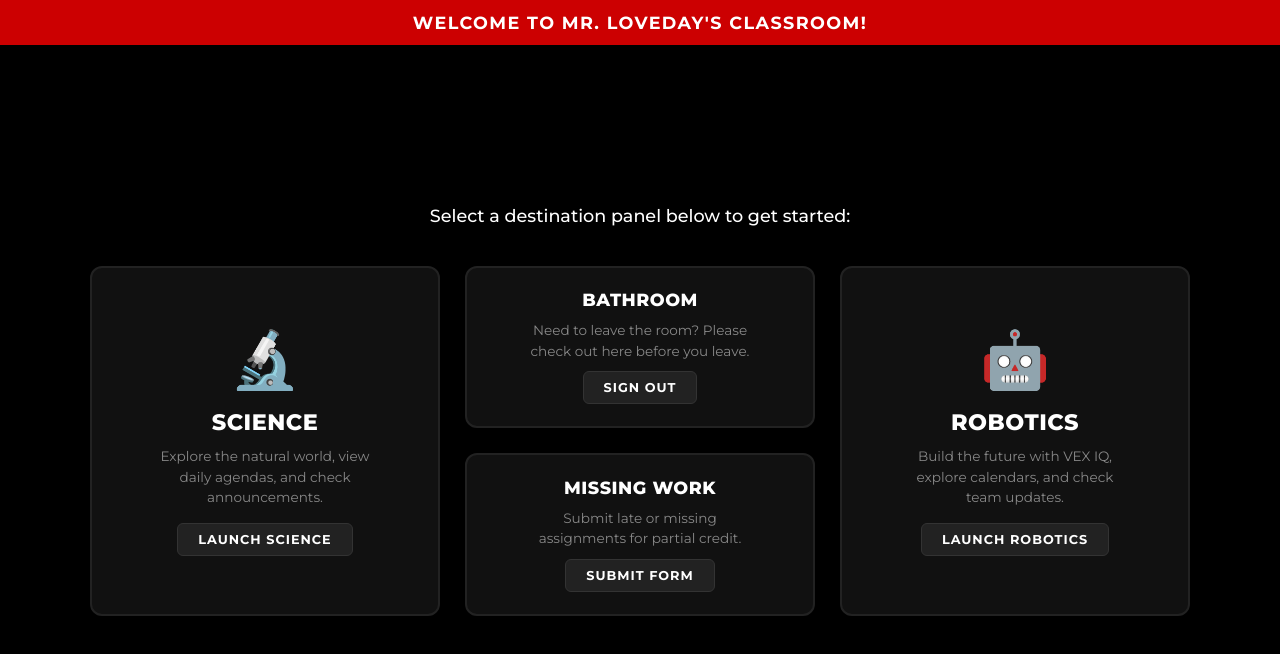
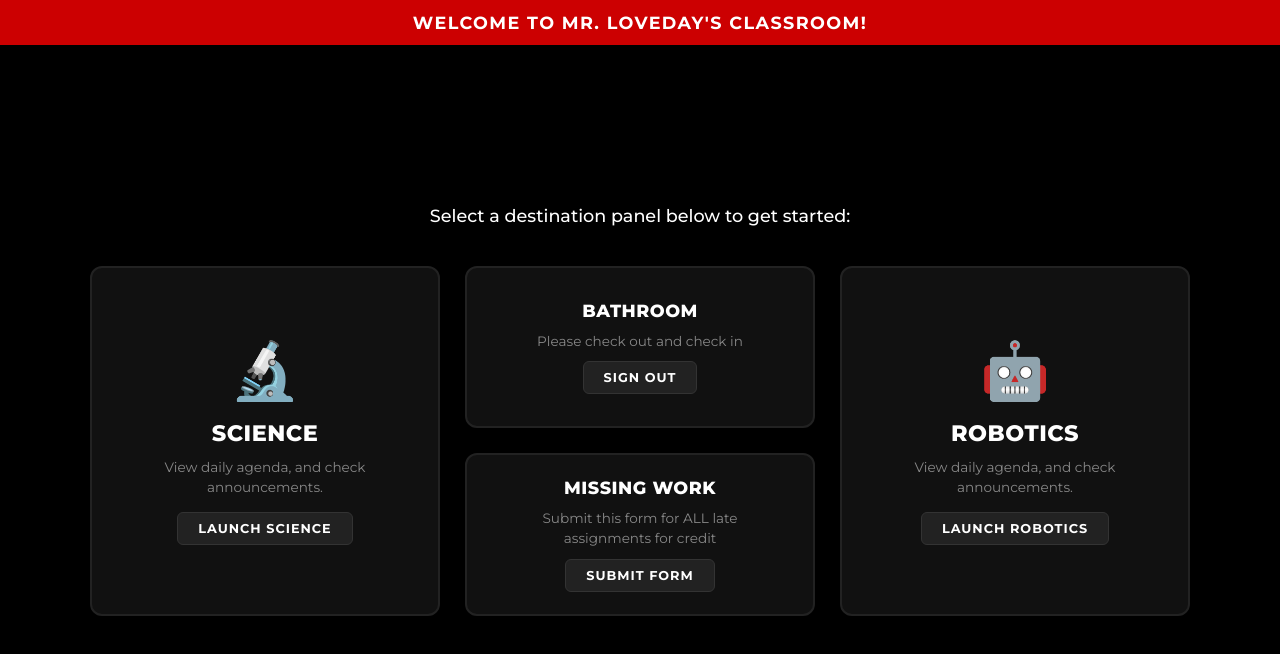
Before and after one commit to ericloveday/landing, a plain HTML site: page index.html in a window 1280 px wide. Drawn offline with Linux system fonts and the light colour scheme.

Commit message:
Update index.html

```diff
--- a/index.html
+++ b/index.html
@@ -226,7 +226,7 @@
         <a href="https://sites.google.com/cornerstonek12.org/7thgradescience26-27/home-page" class="card science-card">
             <div class="icon">🔬</div>
             <h2>Science</h2>
-            <p>Explore the natural world, view daily agendas, and check announcements.</p>
+            <p>View daily agenda, and check announcements.</p>
             <span class="btn-label">Launch Science</span>
         </a>
 
@@ -235,14 +235,14 @@
             <a href="https://sites.google.com/cornerstonek12.org/7thgradescience26-27/bathroom" target="_blank" class="card bathroom-card half-card">
 
                 <h2>Bathroom</h2>
-                <p>Need to leave the room? Please check out here before you leave.</p>
+                <p>Please check out and check in</p>
                 <span class="btn-label">Sign Out</span>
             </a>
 
             <a href="https://docs.google.com/forms/d/e/1FAIpQLSc_TKK2ZtLk29Sf7bQjI3OY9OOUM3_WLOF6s6v4BsEkHW7ufQ/viewform?pli=1" target="_blank" class="card missing-work-card half-card">
 
                 <h2>Missing Work</h2>
-                <p>Submit late or missing assignments for partial credit.</p>
+                <p>Submit this form for ALL late assignments for credit</p>
                 <span class="btn-label">Submit Form</span>
             </a>
 
@@ -251,7 +251,7 @@
         <a href="https://sites.google.com/cornerstonek12.org/ccarobotics/home" class="card robotics-card">
             <div class="icon">🤖</div>
             <h2>Robotics</h2>
-            <p>Build the future with VEX IQ, explore calendars, and check team updates.</p>
+            <p>View daily agenda, and check announcements.</p>
             <span class="btn-label">Launch Robotics</span>
         </a>
 
```
